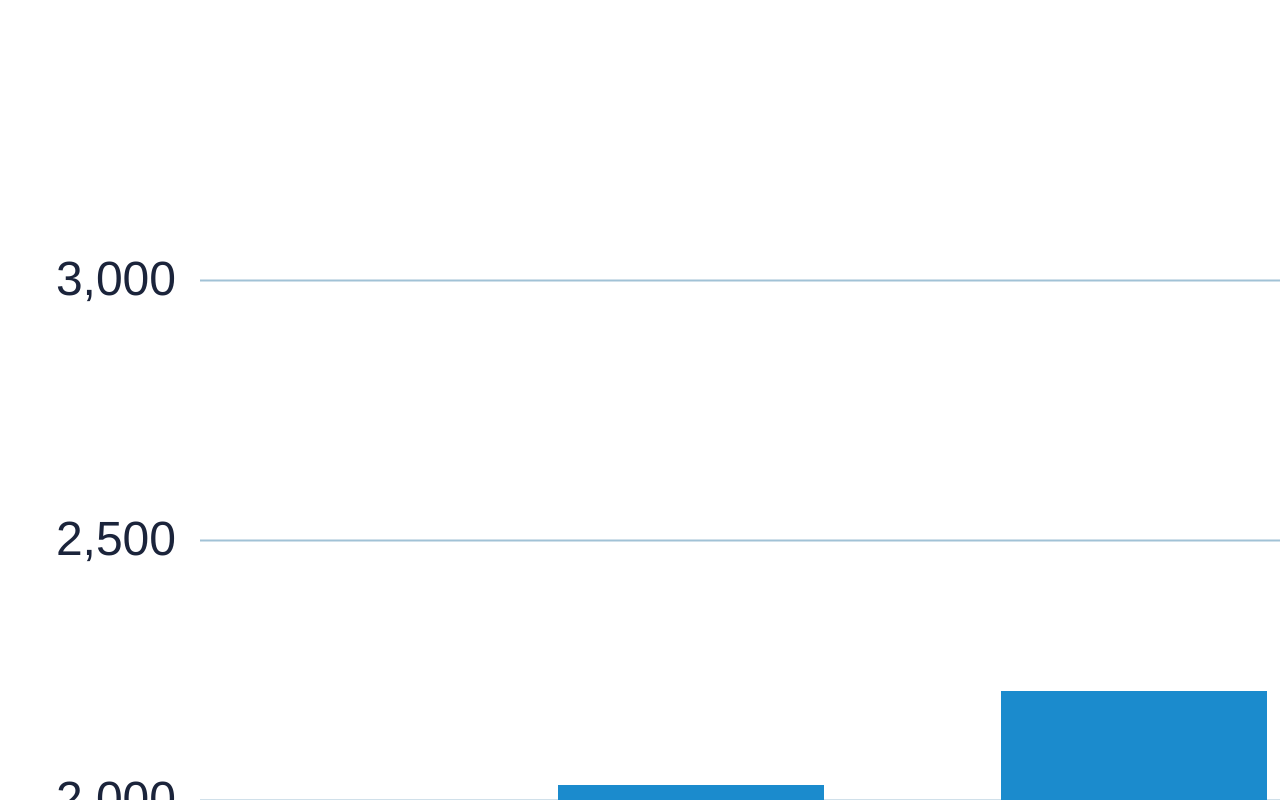
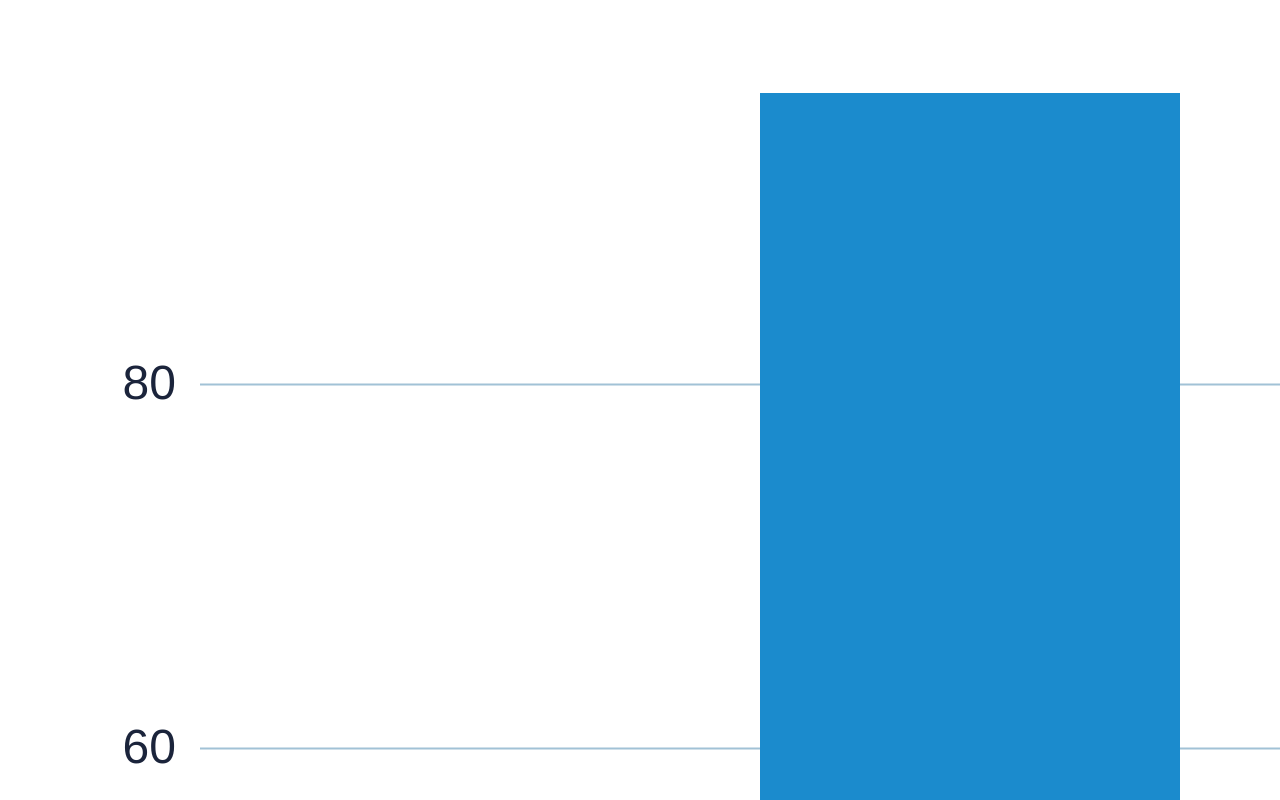
Before and after one commit to silverorange/so-retreat-charts, a React (Create React App) app: page / in a window 1280 px wide. Shown: the top 800 px of the page. Built offline with nearby package versions, Linux system fonts and the light colour scheme.

Commit message:
Fix scale band for year-by-year show-and-tell data

```diff
--- a/src/App.tsx
+++ b/src/App.tsx
@@ -4,7 +4,7 @@ import * as data from './data';
 
 import './App.css';
 
-const dataSet = 'pullRequests';
+const dataSet = 'showAndTells';
 
 export function App() {
   return (
--- a/src/Chart.tsx
+++ b/src/Chart.tsx
@@ -1,8 +1,8 @@
 import React, { Component } from 'react';
 import * as d3 from 'd3';
+import { ScaleBand, ScaleLinear } from 'd3';
 
 import './Chart.css';
-import { ScaleBand, ScaleLinear } from 'd3';
 
 const chartWidth = 3840;
 const chartHeight = 1960;
--- a/src/data.ts
+++ b/src/data.ts
@@ -144,7 +144,7 @@ export const androidReleases = {
 };
 
 export const showAndTells = {
-  domain: [0, 20],
+  domain: [0, 100],
   ticks: 4,
   data: [
     {
```
